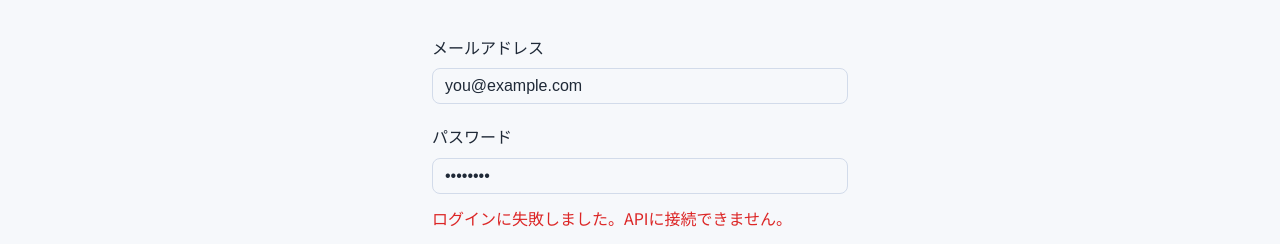
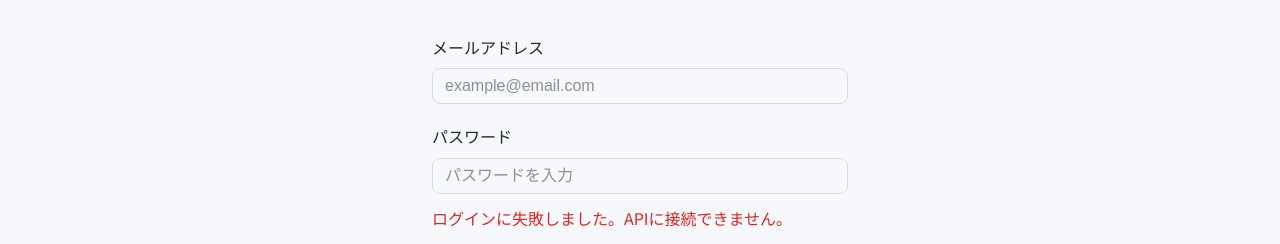
Before and after one commit to azumaya00/routinemaker-web, a Next.js app: page /login in a window 1280 px wide. Shown: the part 147-391 px from the top of the page. Built offline with nearby package versions, Linux system fonts and the light colour scheme; no server answers.

Commit message:
fix: remove default email and password at login page

```diff
--- a/src/app/login/page.tsx
+++ b/src/app/login/page.tsx
@@ -22,8 +22,8 @@ import { useAuth } from "@/hooks/useAuth";
 export default function LoginPage() {
   const router = useRouter();
   const { status, login, error } = useAuth();
-  const [email, setEmail] = useState("you@example.com");
-  const [password, setPassword] = useState("password");
+  const [email, setEmail] = useState("");
+  const [password, setPassword] = useState("");
   const errorMessage = useMemo(() => {
     if (!error) {
       return null;
```
